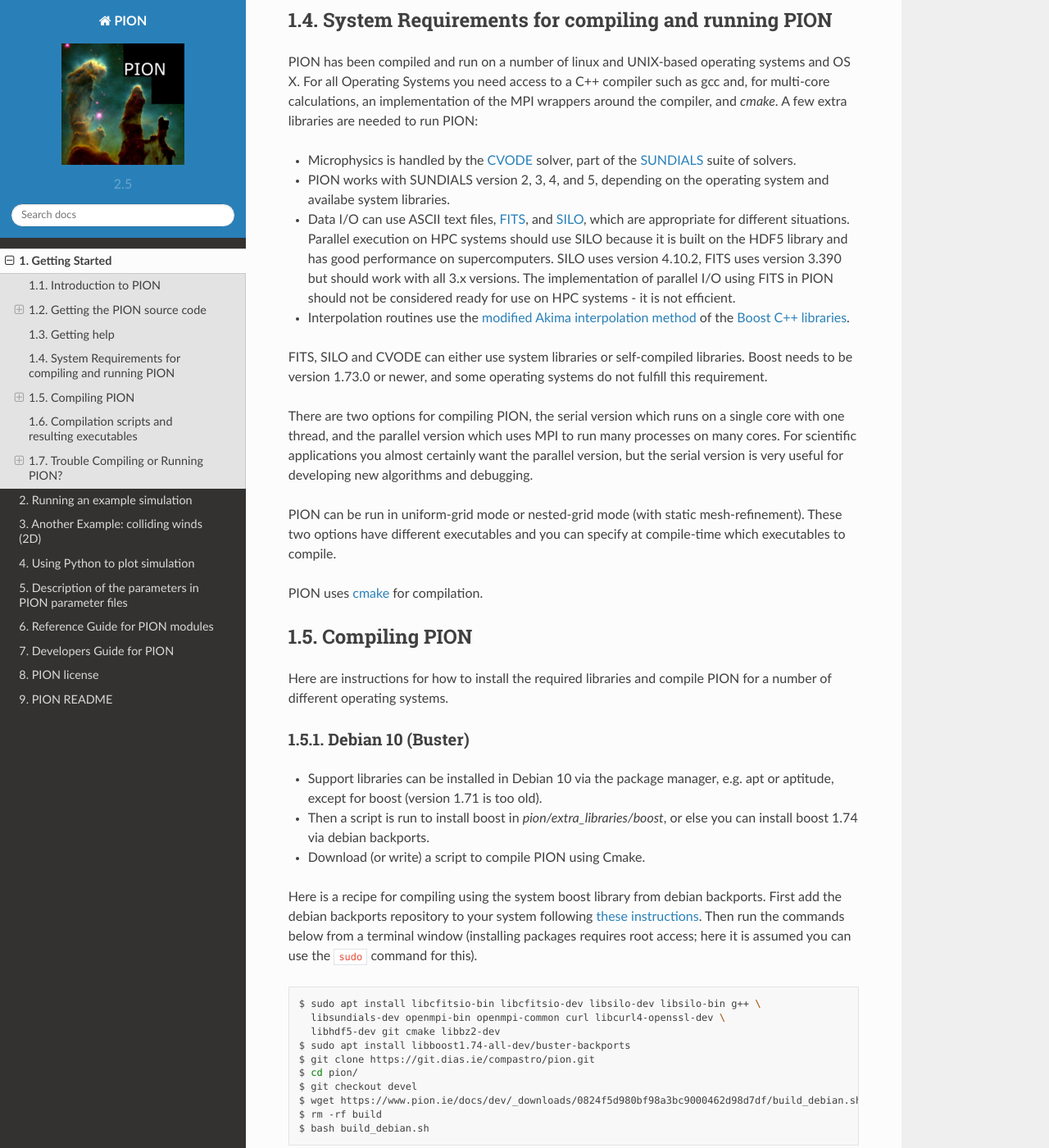
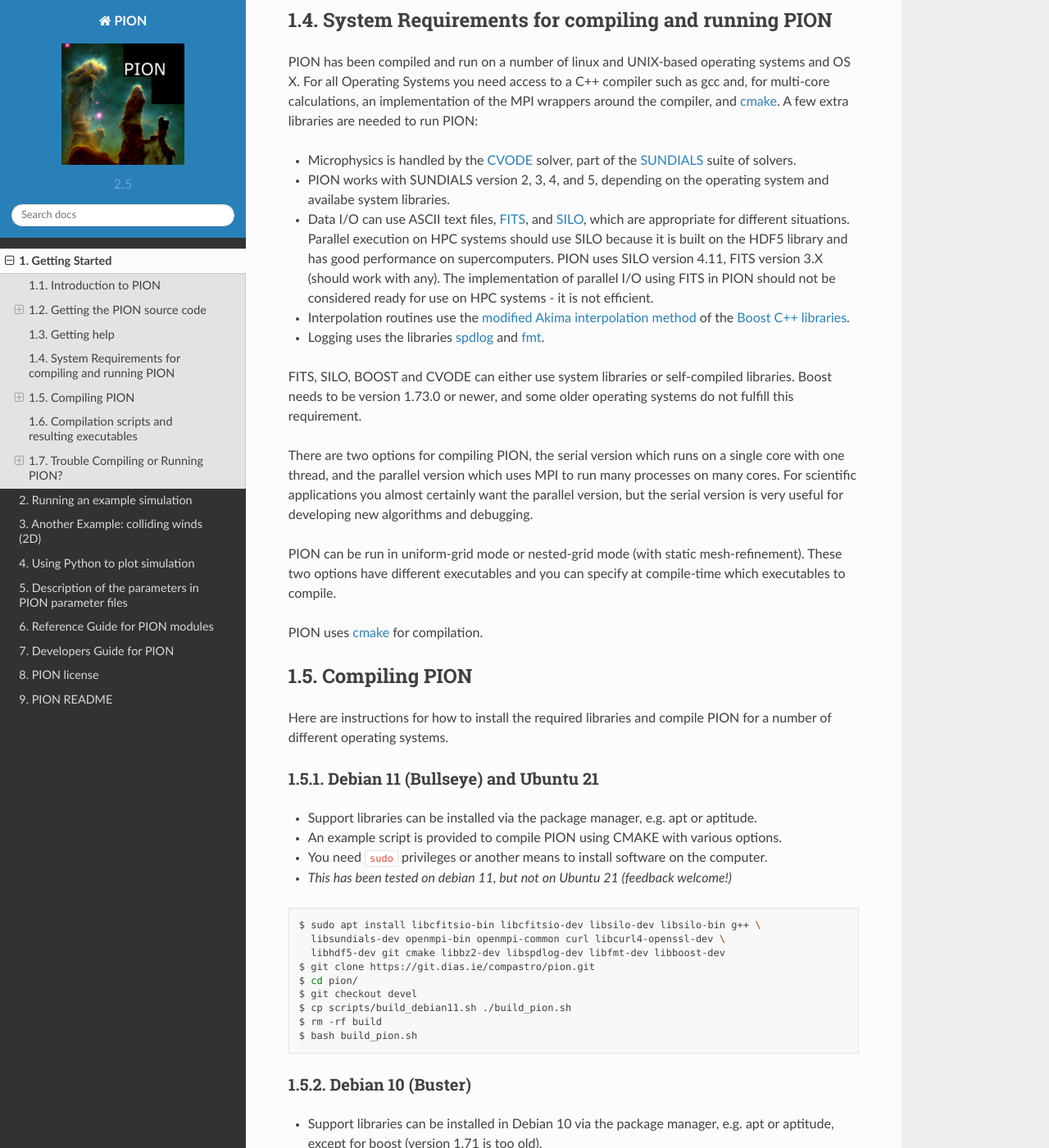
Before and after one commit to jmackey-astro/pion-docs, a Sphinx documentation site: the page built from docs/source/getting_started.rst, in a window 1280 px wide and 1400 px high, scrolled down 1779 px. Shown: the whole window at 82% size. Built offline with Sphinx 7.4.7 and the Read the Docs theme 2.0.0, drawn with Linux system fonts in a browser that asks for light colours; some of the changed text lies outside the part shown.

Commit message:
udpated build scripts

```diff
--- a/docs/source/getting_started.rst
+++ b/docs/source/getting_started.rst
@@ -77,16 +77,17 @@ System Requirements for compiling and running PION
 ------------------------------------------------------
 
 PION has been compiled and run on a number of linux and UNIX-based operating systems and OS X.
-For all Operating Systems you need access to a C++ compiler such as gcc and, for multi-core calculations, an implementation of the MPI wrappers around the compiler, and `cmake`.
+For all Operating Systems you need access to a C++ compiler such as gcc and, for multi-core calculations, an implementation of the MPI wrappers around the compiler, and `cmake <https://cmake.org/>`_.
 A few extra libraries are needed to run PION:
 
 + Microphysics is handled by the `CVODE <https://computing.llnl.gov/projects/sundials/cvode>`_ solver, part of the `SUNDIALS <https://computing.llnl.gov/projects/sundials>`_ suite of solvers.
 + PION works with SUNDIALS version 2, 3, 4, and 5, depending on the operating system and availabe system libraries.
-+ Data I/O can use ASCII text files, `FITS <https://heasarc.gsfc.nasa.gov/fitsio/fitsio.html>`_, and `SILO <https://wci.llnl.gov/simulation/computer-codes/silo>`_, which are appropriate for different situations. Parallel execution on HPC systems should use SILO because it is built on the HDF5 library and has good performance on supercomputers. SILO uses version 4.10.2, FITS uses version 3.390 but should work with all 3.x versions.  The implementation of parallel I/O using FITS in PION should not be considered ready for use on HPC systems - it is not efficient.
++ Data I/O can use ASCII text files, `FITS <https://heasarc.gsfc.nasa.gov/fitsio/fitsio.html>`_, and `SILO <https://wci.llnl.gov/simulation/computer-codes/silo>`_, which are appropriate for different situations. Parallel execution on HPC systems should use SILO because it is built on the HDF5 library and has good performance on supercomputers. PION uses SILO version 4.11, FITS version 3.X (should work with any).  The implementation of parallel I/O using FITS in PION should not be considered ready for use on HPC systems - it is not efficient.
 + Interpolation routines use the `modified Akima interpolation method <https://www.boost.org/doc/libs/master/libs/math/doc/html/math_toolkit/makima.html>`_ of the `Boost C++ libraries <https://www.boost.org/>`_.
++ Logging uses the libraries `spdlog <https://github.com/gabime/spdlog>`_ and `fmt <https://github.com/fmtlib/fmt>`_.
 
-FITS, SILO and CVODE can either use system libraries or self-compiled libraries.
-Boost needs to be version 1.73.0 or newer, and some operating systems do not fulfill this requirement.
+FITS, SILO, BOOST and CVODE can either use system libraries or self-compiled libraries.
+Boost needs to be version 1.73.0 or newer, and some older operating systems do not fulfill this requirement.
 
 There are two options for compiling PION, the serial version which runs on a single core with one thread, and the parallel version which uses MPI to run many processes on many cores.  For scientific applications you almost certainly want the parallel version, but the serial version is very useful for developing new algorithms and debugging.
 
@@ -103,6 +104,25 @@ Compiling PION
 
 Here are instructions for how to install the required libraries and compile PION for a number of different operating systems.
 
+Debian 11 (Bullseye) and Ubuntu 21
+^^^^^^^^^^^^^^^^^^^^^^^^^^^^^^^^^^^
++ Support libraries can be installed via the package manager, e.g. apt or aptitude.
++ An example script is provided to compile PION using CMAKE with various options.
++ You need ``sudo`` privileges or another means to install software on the computer.
++ *This has been tested on debian 11, but not on Ubuntu 21 (feedback welcome!)*
+
+.. code-block:: bash
+
+  $ sudo apt install libcfitsio-bin libcfitsio-dev libsilo-dev libsilo-bin g++ \
+    libsundials-dev openmpi-bin openmpi-common curl libcurl4-openssl-dev \
+    libhdf5-dev git cmake libbz2-dev libspdlog-dev libfmt-dev libboost-dev
+  $ git clone https://git.dias.ie/compastro/pion.git
+  $ cd pion/
+  $ git checkout devel
+  $ cp scripts/build_debian11.sh ./build_pion.sh
+  $ rm -rf build
+  $ bash build_pion.sh
+
 
 Debian 10 (Buster)
 ^^^^^^^^^^^^^^^^^^^
@@ -118,12 +138,12 @@ Then run the commands below from a terminal window (installing packages requires
 
   $ sudo apt install libcfitsio-bin libcfitsio-dev libsilo-dev libsilo-bin g++ \
     libsundials-dev openmpi-bin openmpi-common curl libcurl4-openssl-dev \
-    libhdf5-dev git cmake libbz2-dev
+    libhdf5-dev git cmake libbz2-dev libspdlog-dev libfmt-dev
   $ sudo apt install libboost1.74-all-dev/buster-backports
   $ git clone https://git.dias.ie/compastro/pion.git
   $ cd pion/
   $ git checkout devel
-  $ wget https://www.pion.ie/docs/dev/_downloads/0824f5d980bf98a3bc9000462d98d7df/build_debian.sh
+  $ cp scripts/build_debian.sh ./
   $ rm -rf build
   $ bash build_debian.sh
 
@@ -133,14 +153,14 @@ If you have trouble with debian backports you can also install boost from source
 
   $ sudo apt install libcfitsio-bin libcfitsio-dev libsilo-dev libsilo-bin g++ \
     libsundials-dev openmpi-bin openmpi-common curl libcurl4-openssl-dev \
-    libhdf5-dev git cmake libbz2-dev
+    libhdf5-dev git cmake libbz2-dev libspdlog-dev libfmt-dev
   $ git clone https://git.dias.ie/compastro/pion.git
   $ cd pion
   $ git checkout devel
   $ cd extra_libraries
   $ bash install_boost.sh
   $ cd ..
-  $ wget https://www.pion.ie/docs/dev/_downloads/0824f5d980bf98a3bc9000462d98d7df/build_debian.sh
+  $ cp scripts/build_debian.sh ./
   $ rm -rf build
   $ bash build_debian.sh
 
@@ -155,14 +175,14 @@ Follow the instructions for debian 10, except that there is no "backports" packa
 
   $ sudo apt install libcfitsio-bin libcfitsio-dev libsilo-dev libsilo-bin g++ \
     libsundials-dev openmpi-bin openmpi-common curl libcurl4-openssl-dev \
-    libhdf5-dev git cmake libbz2-dev
+    libhdf5-dev git cmake libbz2-dev libspdlog-dev libfmt-dev
   $ git clone https://git.dias.ie/compastro/pion.git
   $ cd pion
   $ git checkout devel
   $ cd extra_libraries
   $ bash install_boost.sh
   $ cd ..
-  $ wget https://www.pion.ie/docs/dev/_downloads/0824f5d980bf98a3bc9000462d98d7df/build_debian.sh
+  $ cp scripts/build_debian.sh ./
   $ rm -rf build
   $ bash build_debian.sh
 
@@ -174,6 +194,7 @@ There are two main options on OSX for installing extra open-source software, nam
 PION has been tested on OS X Mojave (10.14.6) with software installed via the MacPorts framework. The MPI compiler used is mpich. It is compiled with statically linked libraries.
 As of January 2021, there was no working MPI compiler provided by MacPorts for OSX 11 (Big Sur), and so Homebrew is the recommended option for the latest OSX distributions.
 PION has also been compiled using Homebrew on OS X Mojave and Big Sur.
+Homebrew has no SILO package, so we have to build it ourselves.
 
 1. Instructions for Homebrew:
 
@@ -184,7 +205,7 @@ PION has also been compiled using Homebrew on OS X Mojave and Big Sur.
 
     $ brew update
     $ brew upgrade
-    $ brew install sundials cfitsio open-mpi boost git
+    $ brew install sundials cfitsio open-mpi boost git spdlog fmt curl
     $ git clone https://git.dias.ie/compastro/pion.git
     $ cd pion/
     $ git checkout devel
@@ -192,8 +213,8 @@ PION has also been compiled using Homebrew on OS X Mojave and Big Sur.
     $ bash install_silo.sh
     $ cd ..
     $ rm -rf build
-    $ wget https://www.pion.ie/docs/dev/_downloads/6db5318dcd45eb3b308505c622e0b10b/build_osx.sh
-    $ bash build_osx.sh
+    $ cp scripts/build-osx.sh ./
+    $ bash build-osx.sh
 
 2. Instructions for MacPorts (not clear if this is working anymore, please send feedback if it works for you!)
 
@@ -208,8 +229,8 @@ PION has also been compiled using Homebrew on OS X Mojave and Big Sur.
     $ bash install_silo.sh
     $ cd ..
     $ rm -rf build
-    $ wget https://www.pion.ie/docs/dev/_downloads/6db5318dcd45eb3b308505c622e0b10b/build_osx.sh
-    $ bash build_osx.sh
+    $ cp scripts/build-osx.sh ./
+    $ bash build-osx.sh
 
 
 Debian 9
@@ -218,18 +239,19 @@ Debian 9
 + Support libraries can be installed in Debian 9 via the package manager, e.g. apt or aptitude, except for boost (the version is too old).
 + Then a script is run to install boost in `pion/extra_libraries/boost`.
 + Finally cmake is used to compile PION.
++ *Note that this configuration has not been tested for some time and may no longer work.*
 
 .. code-block:: bash
 
   $ sudo apt install libcfitsio-bin libcfitsio-dev libsilo-dev libsilo-bin python-silo \
-    libsundials-dev openmpi-bin openmpi-common curl libcurl4-openssl-dev libhdf5-serial-dev git g++ cmake libbz2-dev
+    libsundials-dev openmpi-bin openmpi-common curl libcurl4-openssl-dev libhdf5-serial-dev git g++ cmake libbz2-dev libspdlog-dev
   $ git clone https://git.dias.ie/compastro/pion.git
   $ cd pion
   $ git checkout devel
   $ cd extra_libraries
   $ bash install_boost.sh
   $ cd ..
-  $ wget https://www.pion.ie/docs/dev/_downloads/0824f5d980bf98a3bc9000462d98d7df/build_debian.sh
+  $ cp scripts/build_debian.sh ./
   $ bash build_debian.sh
 
 
@@ -242,11 +264,12 @@ The ``libsilo-dev`` library has a bug and doesn't work on ubuntu 18, but otherwi
 2. Install local version of silo and boost.
 3. Finally cmake is used to compile PION.
 
+*Note that this configuration has not been tested for some time and may no longer work.*
 
   .. code-block:: bash
 
     $ sudo apt install libcfitsio-bin libcfitsio-dev libsundials-dev
-      openmpi-bin openmpi-common curl libcurl4-openssl-dev git g++ cmake libbz2-dev
+      openmpi-bin openmpi-common curl libcurl4-openssl-dev git g++ cmake libbz2-dev libspdlog-dev
     $ git clone https://git.dias.ie/compastro/pion.git
     $ cd pion
     $ git checkout devel
@@ -315,7 +338,8 @@ Compilation scripts and resulting executables
 -----------------------------------------------
 
 Some flags and settings need to be chosen at compile-time, and these can be specified in a build script.
-Some example build sripts can be downloaded here and modified as needed:
+Some example build sripts can be downloaded here and modified as needed.
+They are also available in the ``scripts/`` subdirectory of the PION source code.
 
  + Debian 10: :download:`build_debian.sh <build_scripts/build_debian.sh>`
  + Ubuntu 20: :download:`build_debian.sh <build_scripts/build_debian.sh>`
```
Also changed, not shown: 3 other files.
